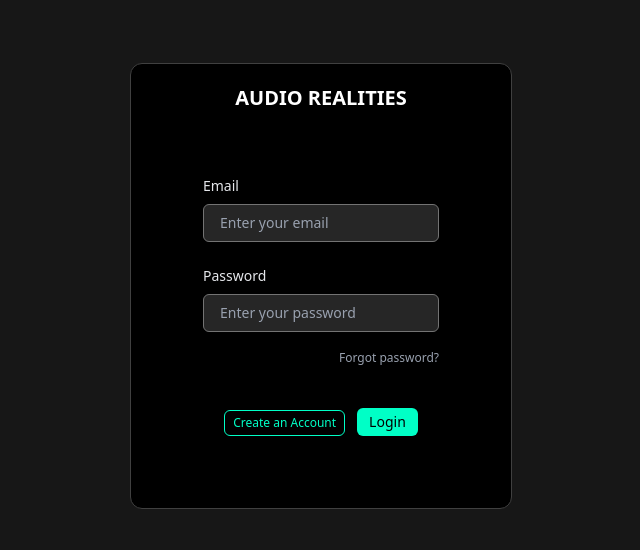
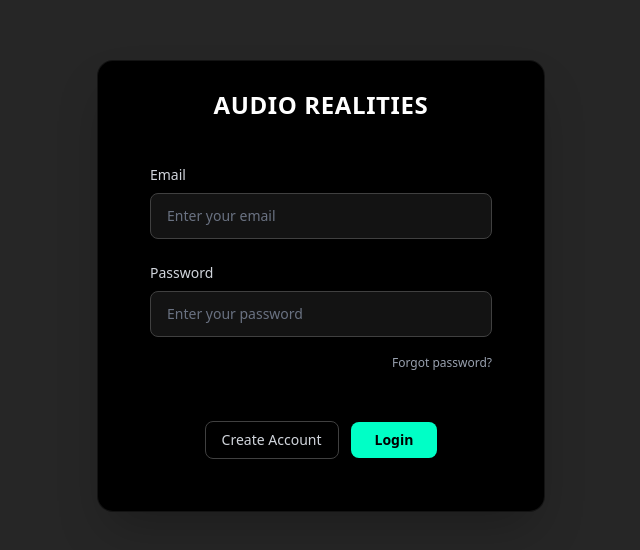
Before and after one commit to pranojtp/AR_Dashboard, a React (Vite) app in the folder User_dashboard/: page /login in a window 1280 px wide. Shown: the part 114-664 px from the top of the page, without its empty margins (319-959 px from the left). Built offline with nearby package versions, Linux system fonts and the light colour scheme.

Commit message:
updated on 20-10-2025 2:00

```diff
--- a/User_dashboard/src/components/auth/Login.tsx
+++ b/User_dashboard/src/components/auth/Login.tsx
@@ -1,26 +1,28 @@
 import { useNavigate } from "react-router-dom"
-// import bg1 from '../../assets/bg1.png'
+
 const Login = () => {
-    const navigate=useNavigate()
-    const handleSubmit=()=>{
+    const navigate = useNavigate()
+
+    const handleSubmit = (e) => {
+        e.preventDefault()
         navigate('/userdashboard/profile')
     }
+
     return (
         <>
-            <div className="flex items-center justify-center h-screen bg-neutral-900"
-            // style={{ backgroundImage: `url(${bg1})` }}
-            >
-                <div className="bg-black border border-neutral-700 rounded-xl flex flex-col gap-3 p-5">
-                    <h1 className="text-white text-xl font-semibold text-center">
+            <div className="relative flex items-center justify-center h-screen bg-neutral-800 overflow-hidden">
+                {/* Login Form */}
+                <div className="relative z-10 bg-black backdrop-blur-xl border border-neutral-800/50 rounded-2xl flex flex-col gap-3 p-5 shadow-2xl w-full max-w-md">
+                    <h1 className="text-white text-2xl font-bold text-center tracking-wide mt-2">
                         AUDIO REALITIES
                     </h1>
-                    <div className="p-8 m-5 rounded-2xl w-fit">
-                        <form className="flex flex-col space-y-6">
+                    <div className="p-8 rounded-2xl">
+                        <form className="flex flex-col space-y-6" onSubmit={handleSubmit}>
                             {/* Email Field */}
                             <div>
                                 <label
                                     htmlFor="email"
-                                    className="block text-sm text-gray-200 mb-2"
+                                    className="block text-sm font-medium text-gray-300 mb-2"
                                 >
                                     Email
                                 </label>
@@ -29,7 +31,7 @@ const Login = () => {
                                     type="email"
                                     placeholder="Enter your email"
                                     autoComplete="email"
-                                    className="w-full rounded-md  bg-neutral-800 text-sm border border-neutral-500 text-gray-300 px-4 py-2  placeholder:text-gray-400"
+                                    className="w-full rounded-lg bg-neutral-800/50 text-sm border border-neutral-700 text-white px-4 py-3 placeholder:text-gray-500 focus:outline-none focus:border-[#00FFC6] focus:ring-1 focus:ring-[#00FFC6] transition-all"
                                 />
                             </div>
 
@@ -37,7 +39,7 @@ const Login = () => {
                             <div>
                                 <label
                                     htmlFor="password"
-                                    className="block text-sm text-gray-200 mb-2"
+                                    className="block text-sm font-medium text-gray-300 mb-2"
                                 >
                                     Password
                                 </label>
@@ -46,12 +48,12 @@ const Login = () => {
                                     type="password"
                                     placeholder="Enter your password"
                                     autoComplete="current-password"
-                                    className="w-full rounded-md text-sm bg-neutral-800 border border-neutral-500 text-gray-300 px-4 py-2  placeholder:text-gray-400"
+                                    className="w-full rounded-lg text-sm bg-neutral-800/50 border border-neutral-700 text-white px-4 py-3 placeholder:text-gray-500 focus:outline-none focus:border-[#00FFC6] focus:ring-1 focus:ring-[#00FFC6] transition-all"
                                 />
                                 <div className="text-right mt-3">
                                     <a
                                         href="#"
-                                        className="text-xs text-gray-400 hover:text-[#00FFC6]"
+                                        className="text-xs text-gray-400 hover:text-[#00FFC6] transition-colors"
                                     >
                                         Forgot password?
                                     </a>
@@ -59,27 +61,25 @@ const Login = () => {
                             </div>
 
                             {/* Buttons */}
-                            <div className="flex justify-center items-center mt-4 gap-3">
+                            <div className="flex justify-center items-center mt-6 gap-3">
                                 <a href="/signup">
                                     <button
                                         type="button"
-                                        className="px-2 py-1 text-xs rounded-md border border-[#00FFC6] text-[#00FFC6] hover:bg-[#00FFC6] hover:text-black transition-all"
+                                        className="px-4 py-2 text-sm rounded-lg border border-neutral-700 text-gray-300 hover:border-[#00FFC6] hover:text-[#00FFC6] transition-all"
                                     >
-                                        Create an Account
+                                        Create Account
                                     </button>
                                 </a>
-                                    <button
-                                        type="submit"
-                                        onClick={handleSubmit}
-                                        className="px-3 py-1 text-sm rounded-md bg-[#00FFC6] text-black font-medium hover:bg-[#00dcae] transition-all"
-                                    >
-                                        Login
-                                    </button>
+                                <button
+                                    type="submit"
+                                    className="px-6 py-2 text-sm rounded-lg bg-[#00FFC6] text-black font-semibold hover:bg-[#00e6b8] transition-all"
+                                >
+                                    Login
+                                </button>
                             </div>
                         </form>
                     </div>
                 </div>
-
             </div>
         </>
     )
```
